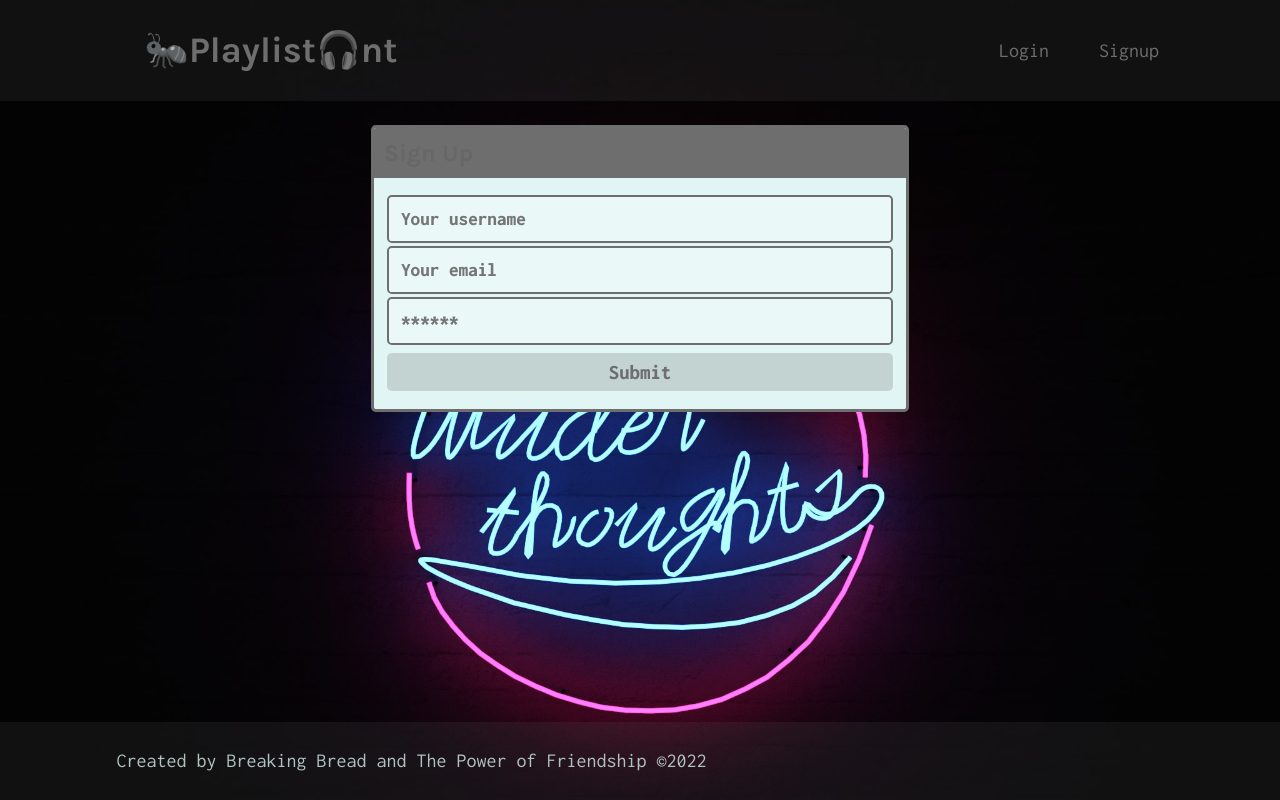
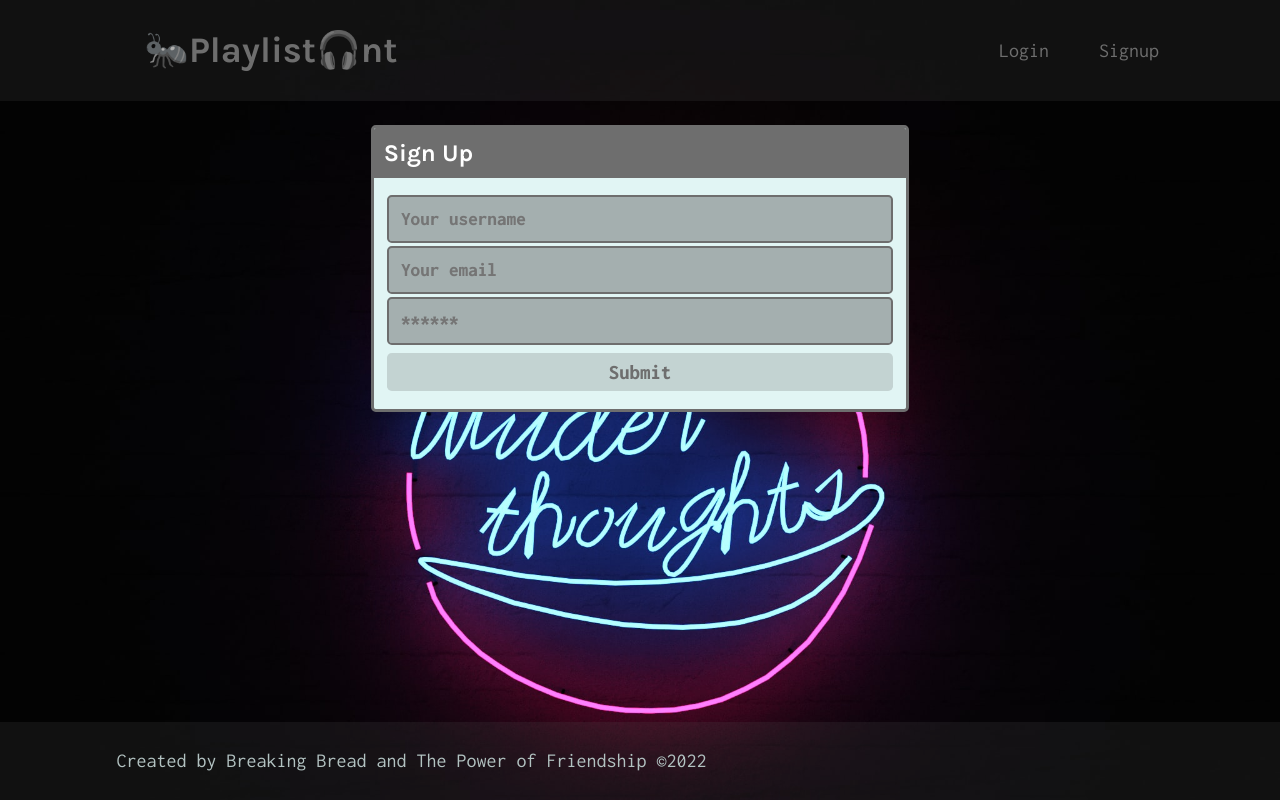
Before and after one commit to sallychan100/Playlist-Generator, a React (Create React App) app in the folder client/: page /signup in a window 1280 px wide. Built offline with nearby package versions, Linux system fonts and the light colour scheme.

Commit message:
deploy attempt

```diff
--- a/client/src/components/PlaylistList/index.js
+++ b/client/src/components/PlaylistList/index.js
@@ -3,7 +3,7 @@ import { Link } from "react-router-dom";
 
 const PlaylistList = ({ playlists, title }) => {
   if (!playlists.length) {
-    return <h3 className="mt-5 mb-3 mx-5">   No Playlists Yet</h3>;
+    return <h3 className="mt-5 mb-3 mx-5"> No Playlists Yet</h3>;
   }
 
   return (
--- a/client/src/components/SearchBar/SearchBar.css
+++ b/client/src/components/SearchBar/SearchBar.css
@@ -15,8 +15,8 @@ input {
     width: 30vw;
     font-size: 15px;
     border-radius: 20px;
-    background-color: rgb(255, 255, 255,0.3);
-    color: #e1f5f4;
+    background-color: rgba(23, 16, 16, 0.3);
+    color: #6b6e6e;
     font-weight: bolder;
 }
 
@@ -43,7 +43,7 @@ button{
 .bar {
     background-color: gray;
     height: 25px;
-    width: 40%;
+    width: 75%;
     border-radius: 15px;
     margin: 15px;
     position: relative;
@@ -72,8 +72,8 @@ button{
   }
 
   .musicimg{
-      margin-left: 50%;
+      /* margin-left: 50%; */
       border-radius: 10px;
-      height: 180px;
+      height: 275px;
       width: auto;
   }
--- a/client/src/components/SearchBar/index.js
+++ b/client/src/components/SearchBar/index.js
@@ -23,6 +23,7 @@ export default function SearchBar() {
   const handleChange = (event) => {
     const { value } = event.target;
     setInputState(value);
+    console.log("Hey you made it to the handleChange function!")
   };
 
   function handleSongChange(song) {
@@ -30,12 +31,12 @@ export default function SearchBar() {
     console.log();
     if (inArray > -1) {
       songs.splice(inArray, 1);
-      console.log(song.id + " was removed from playlist");
+      console.log(song.id + " was removed from playlist. WOOT!");
       console.log(songs);
     } else {
       // setSongs([...songs, song]);
       songs.push(song.id);
-      console.log(song.name + " was added to playlist");
+      console.log(song.name + " was added to playlist. YAY!");
       console.log(songs);
     }
   }
--- a/client/src/index.css
+++ b/client/src/index.css
@@ -149,7 +149,7 @@ nav a:hover {
 }
 
 .card-header {
-  color: var(--secondary);
+  color: white;
   margin: 0;
   background-color: var(--dark);
   padding: 0.625rem;
--- a/client/src/pages/Home.js
+++ b/client/src/pages/Home.js
@@ -18,7 +18,7 @@ const Home = () => {
   return (
     <main>
       <SearchBar />
-      <div className="flex-row justify-space-between">
+      {/* <div className="flex-row justify-space-between">
         {loggedIn && (
           <div className="col-12 mb-3">
             <PlaylistForm />
@@ -43,7 +43,7 @@ const Home = () => {
             />
           </div>
         ) : null}
-      </div>
+      </div> */}
 
     </main>
   );
```
